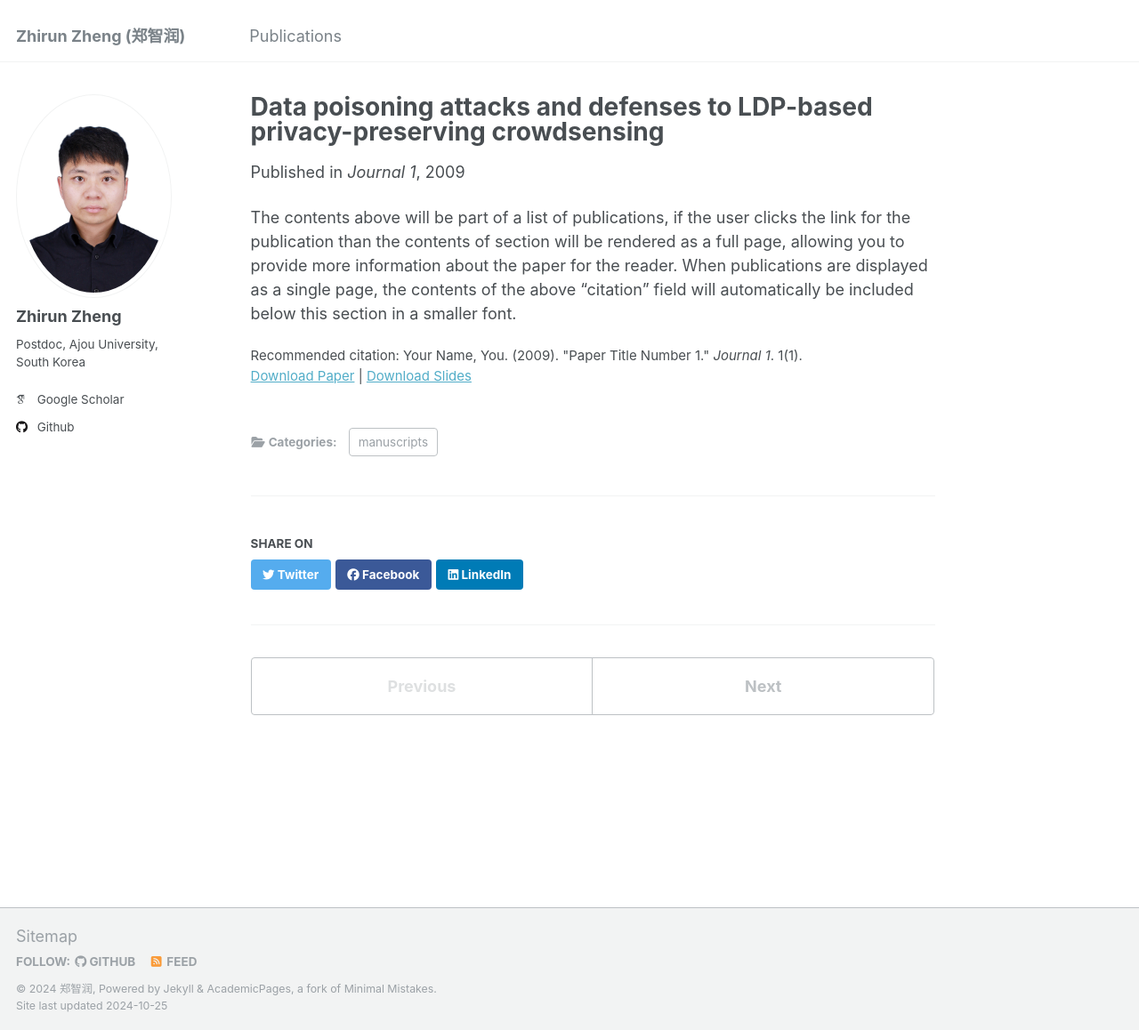
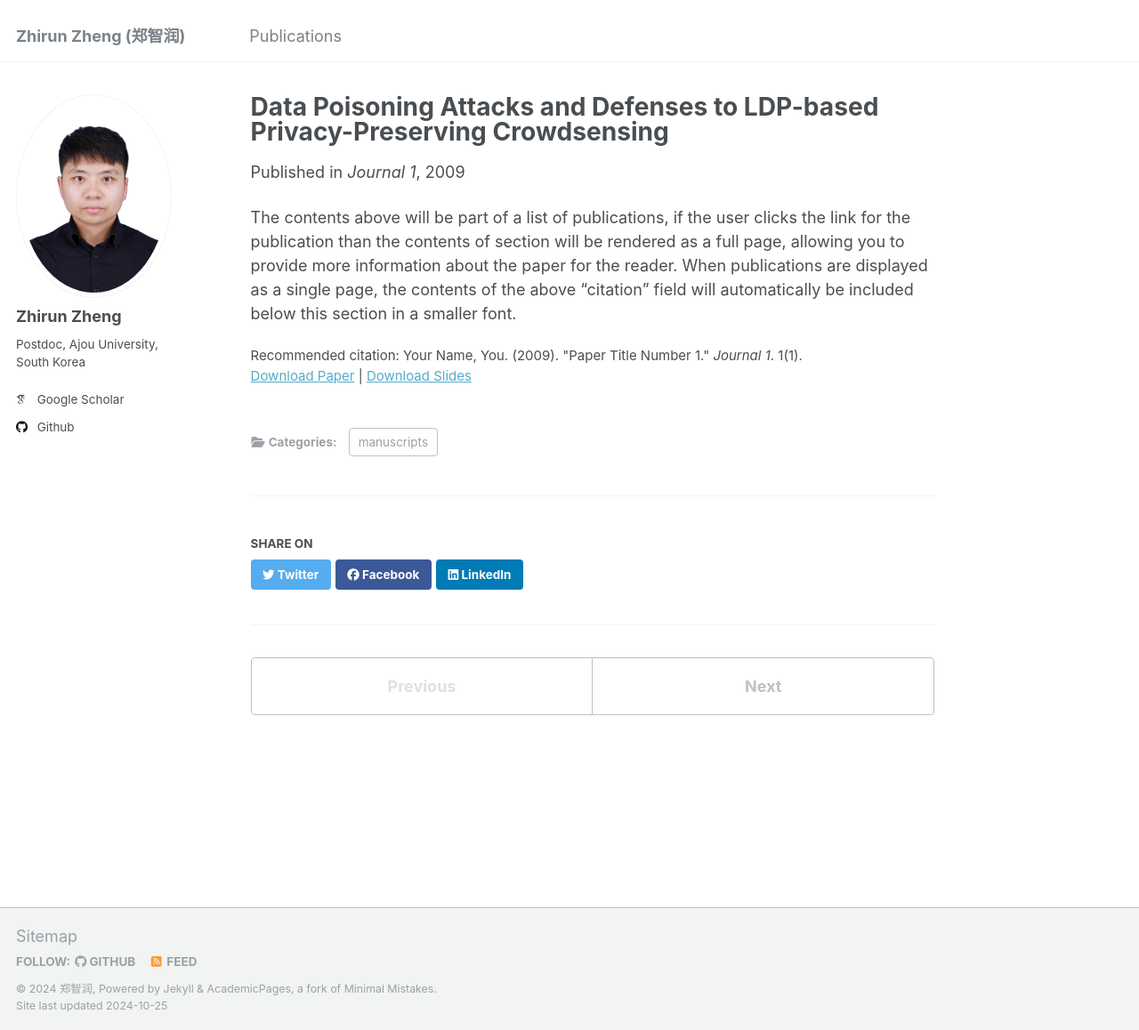
Before and after one commit to zhengzhirun/EN, a Jekyll site: the page built from _publications/2024-02-07-paper-title-number-1.md, in a window 1280 px wide and 1158 px high. Shown: the whole window at 89% size. Built offline with Jekyll 4.4.1, drawn with Linux system fonts in a browser that asks for light colours; some web fonts are replaced.

```diff
--- a/_publications/2024-02-07-paper-title-number-1.md
+++ b/_publications/2024-02-07-paper-title-number-1.md
@@ -1,5 +1,5 @@
 ---
-title: "Data poisoning attacks and defenses to LDP-based privacy-preserving crowdsensing"
+title: "Data Poisoning Attacks and Defenses to LDP-based Privacy-Preserving Crowdsensing"
 collection: publications
 category: manuscripts
 permalink: /publication/2009-10-01-paper-title-number-1
```
